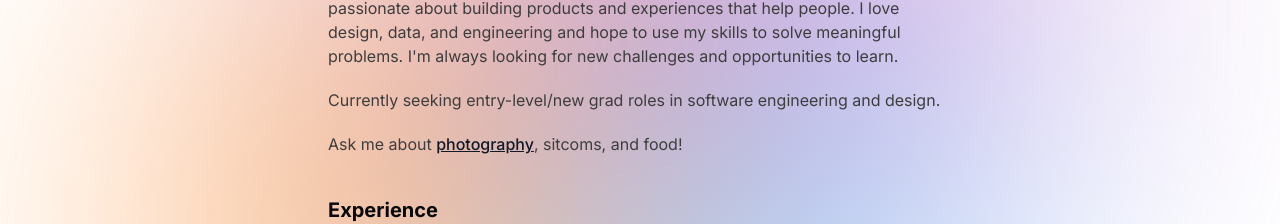
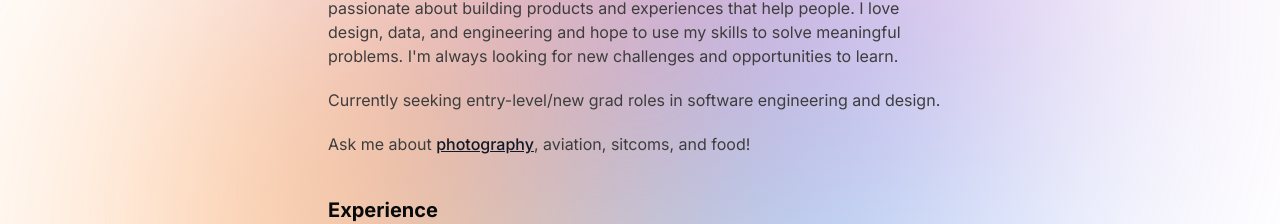
Before and after one commit to sean-she/seanshe.me, a Next.js app: page / in a window 1280 px wide. Shown: the part 378-602 px from the top of the page. Built offline with nearby package versions, Linux system fonts and the light colour scheme.

Commit message:
project section padding

```diff
--- a/src/app/page.tsx
+++ b/src/app/page.tsx
@@ -125,7 +125,7 @@ export default function Page() {
         </div>
       </section>
       <section id="projects">
-        <div className="space-y-12 w-full py-12">
+        <div className="space-y-12 w-full pt-12">
           <BlurFade delay={BLUR_FADE_DELAY * 11}>
             <div className="flex flex-col items-center justify-center space-y-4 text-center">
               <div className="space-y-2">
--- a/src/data/resume.tsx
+++ b/src/data/resume.tsx
@@ -14,7 +14,7 @@ export const DATA = {
 
     \n\n Currently seeking entry-level/new grad roles in software engineering and design.
 
-    \n\n Ask me about [photography](https://www.instagram.com/seanphotodumps), sitcoms, and food!`,
+    \n\n Ask me about [photography](https://www.instagram.com/seanphotodumps), aviation, sitcoms, and food!`,
   avatarUrl: "/me.png",
   skills: [
     "React",
```
